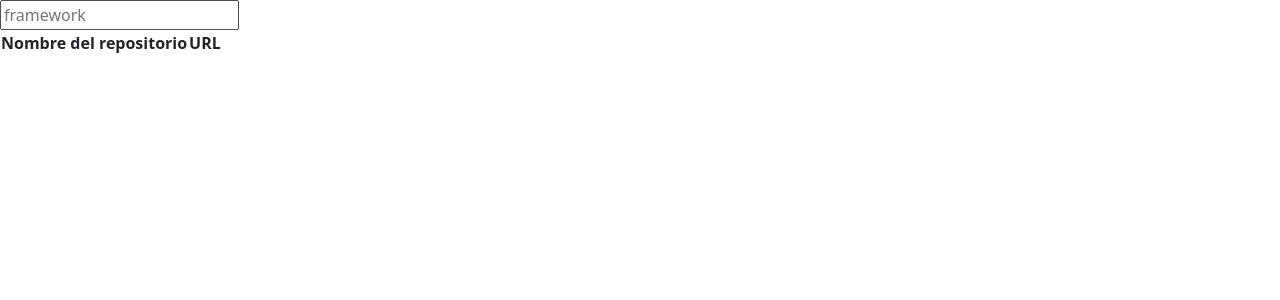
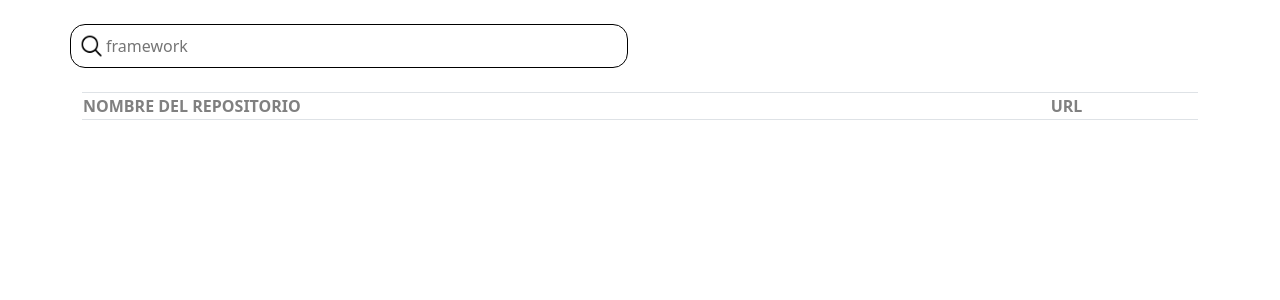
Before and after one commit to ncarmona/github-search, a Vue app: page / in a window 1280 px wide. Shown: the top 300 px of the page. Built offline with nearby package versions, Linux system fonts and the light colour scheme.

Commit message:
Project styling

```diff
--- a/src/App.vue
+++ b/src/App.vue
@@ -1,6 +1,7 @@
 <template>
-  <InputSearchRepositoryComponent />
-  <Suspense>
+  <div class="container pt-4">
+  <InputSearchRepositoryComponent class="row mb-4" />
+  <Suspense class="row">
     <template #default>
       <RepositoryResultsComponent />
     </template>
@@ -8,6 +9,7 @@
       <span>Loading</span>
     </template>
   </Suspense>
+  </div>
 </template>
 
 <script lang="ts">
--- a/src/components/InputSearchRepositoryComponent.vue
+++ b/src/components/InputSearchRepositoryComponent.vue
@@ -1,5 +1,10 @@
 <template>
-  <input type="text" placeholder="framework" v-model="searchString">
+  <div class="search p-2 col-md-6">
+    <div class="d-flex p-0">
+      <img src="./../assets/search.png" class="search-icon flex-shrink-1" alt="search">
+      <input type="text" class="w-100" placeholder="framework" v-model="searchString">
+    </div>
+  </div>
 </template>
 
 <script lang="ts">
@@ -16,8 +21,21 @@ export default defineComponent({
         repositories: await getRepositoriesController(val)
       })
     })
-
     return { searchString }
   }
 })
 </script>
+
+<style lang="scss" scoped>
+  .search {
+    border: 1px solid black;
+    border-radius: 15px;
+    .search-icon {
+      width: 25px;
+    }
+    input {
+      border: 0;
+      outline: none;
+    }
+  }
+</style>
--- a/src/components/RespositoryResultsComponent.vue
+++ b/src/components/RespositoryResultsComponent.vue
@@ -1,5 +1,5 @@
 <template>
-  <table>
+  <table class="table table-striped table-bordered">
     <InputSearchRepositoryHeaderComponent />
     <tbody>
       <InputSearchRepositoryRowComponent v-for="repository in repositories" :repository="repository" :key="repository.url" />
--- a/src/components/TableRepositoryHeaderComponent.vue
+++ b/src/components/TableRepositoryHeaderComponent.vue
@@ -4,3 +4,11 @@
     <th>URL</th>
   </thead>
 </template>
+
+<style lang="scss" scoped>
+  @import "src/assets/style.scss";
+
+  thead {
+    @include cell
+  }
+</style>
```
